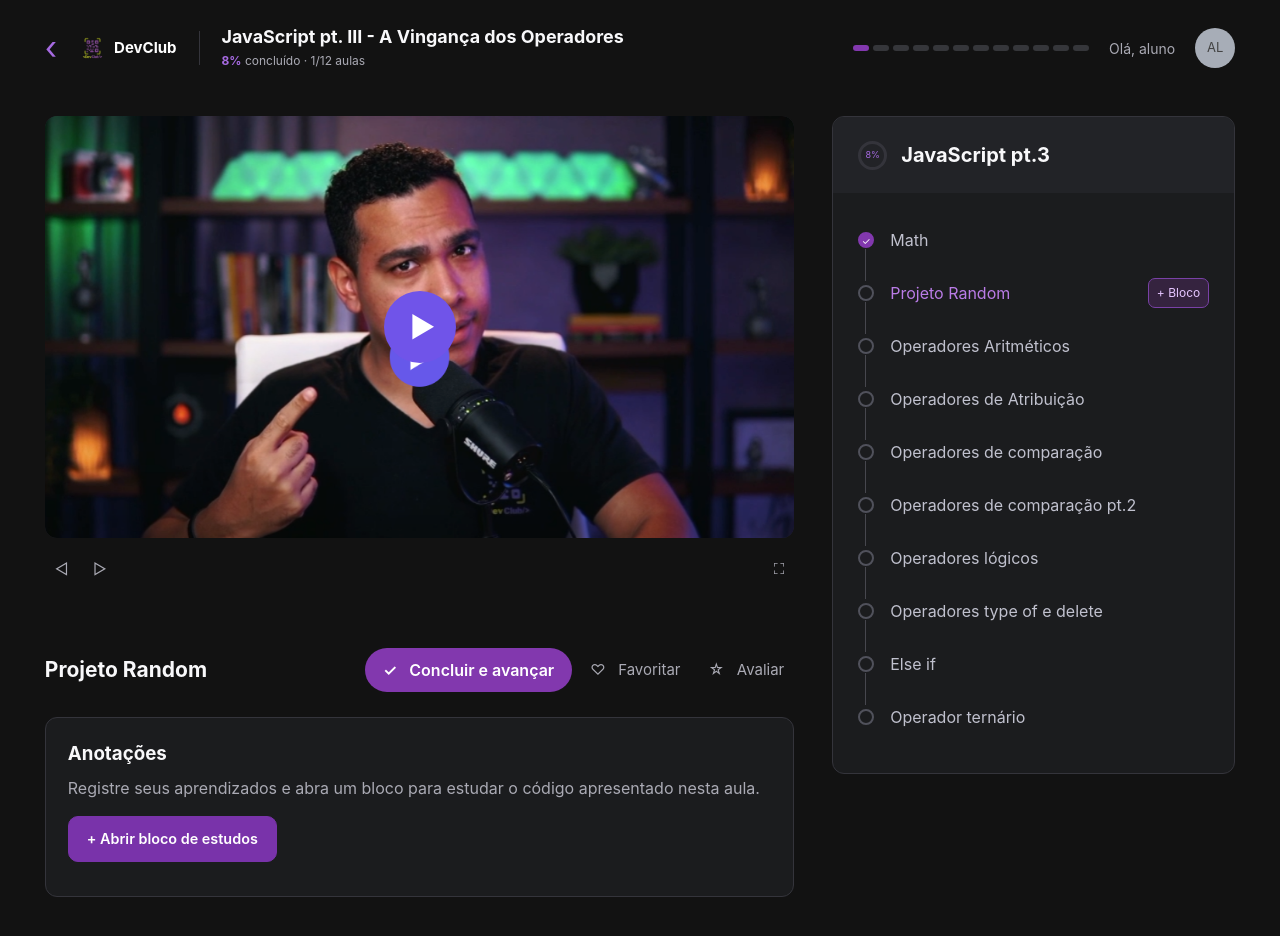
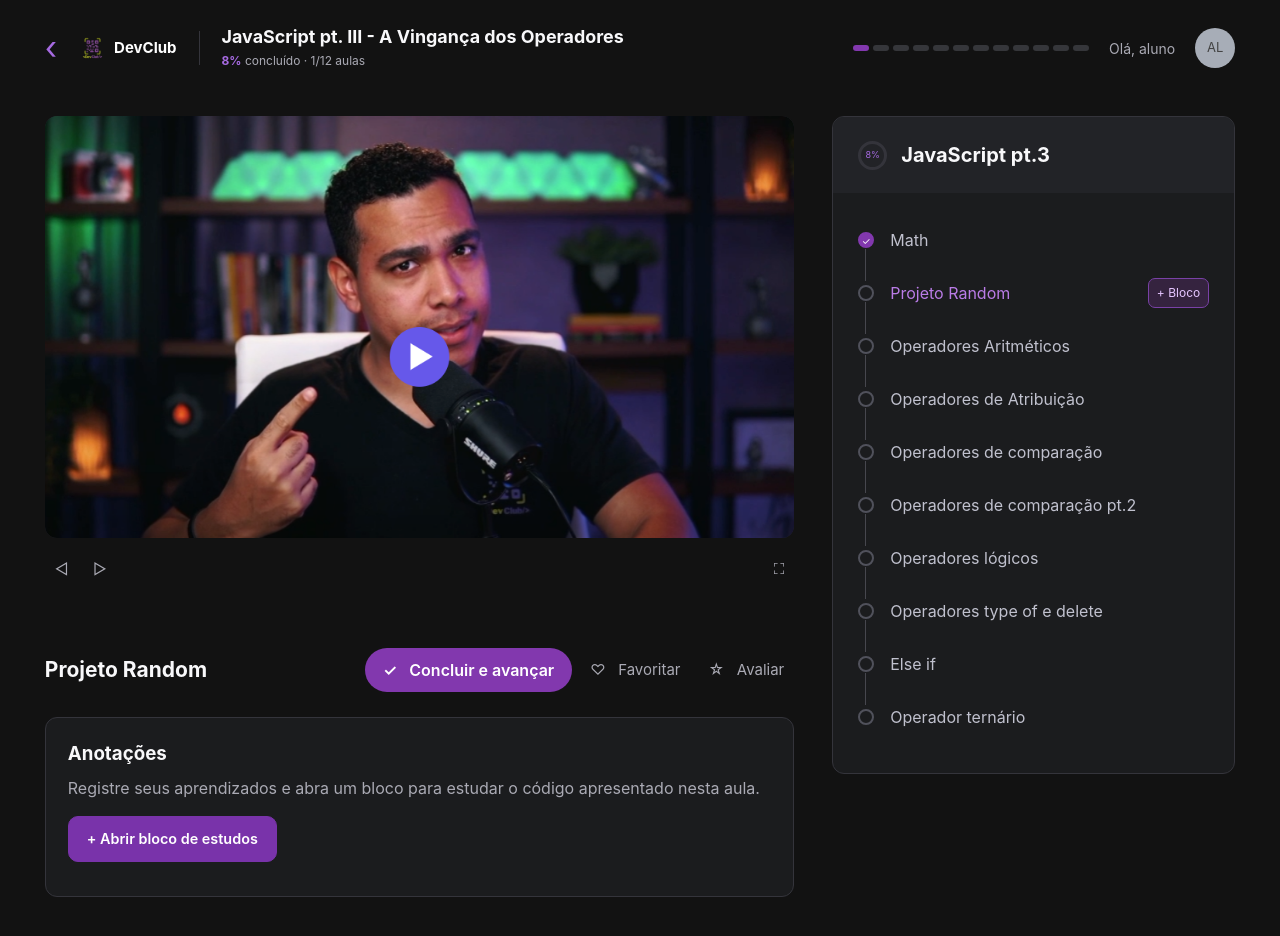
Before and after one commit to pabliciosousa49-lang/Page-DevClub-Study, a website: page index.html in a window 1280 px wide. Drawn offline with Linux system fonts and the light colour scheme.

Commit message:
remoção de botão para valorizar layout

```diff
--- a/index.html
+++ b/index.html
@@ -59,15 +59,9 @@
             <!-- Mídia da aula — Estrutura - reservar espaço para a imagem escolhida -->
             <div class="aula-midia">
                 <img
-                    src="./assets/img/aula.png"
+                    src="./assets/img/aulaf.png"
                     alt="Imagem ilustrativa da aula Projeto Random"
                     class="aula-imagem"
-                >
-
-                <button
-                    type="button"
-                    class="play-aula"
-                    aria-label="Reproduzir aula"
                 >
                     ▶
                 </button>
```
Also changed, not shown: assets/img/aulaf.png (renamed from assets/img/aula.png).
